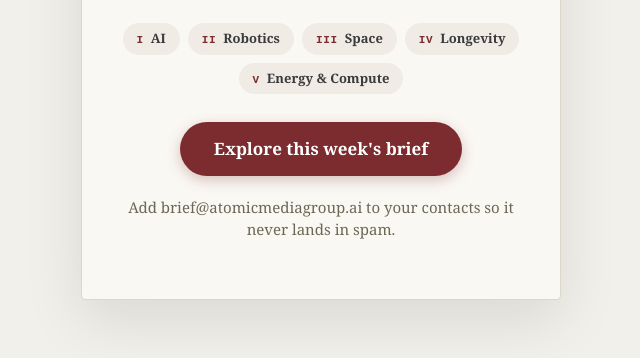
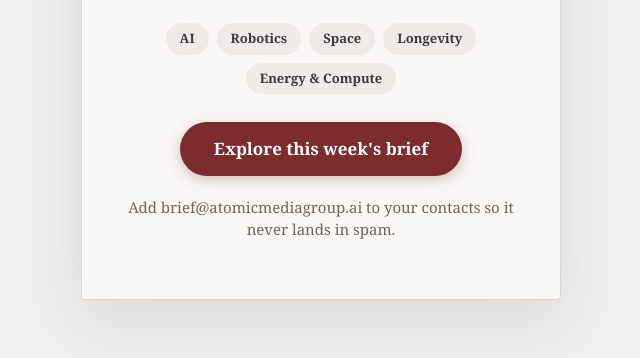
Before and after one commit to 2c675h4268-sketch/amg-website, a plain HTML site: page confirmed.html in a window 1280 px wide. Shown: the part 404-762 px from the top of the page, without its empty margins (319-959 px from the left). Drawn offline with Linux system fonts and the light colour scheme.

Commit message:
Remove Roman numeral index clutter; keep the V brand mark
Per feedback the I-V numerals read as clutter. Dropped them from the tab
bar, the hero index device, the per-section nameplates, and the confirm
page force pills. The serif "V" brand mark (nav lockup + favicon) stays.

Email mastheads (daily v21, weekly get_newsletter_html) had the I-V
device removed the same way, V mark kept, deployed separately.

Co-Authored-By: Claude Opus 4.8 <noreply@anthropic.com>

```diff
--- a/confirmed.html
+++ b/confirmed.html
@@ -21,7 +21,6 @@
   .btn:hover{background:#5e2023;}
   .forces{display:flex;flex-wrap:wrap;gap:8px;justify-content:center;margin-top:26px;}
   .f{font-size:13px;font-weight:600;padding:6px 14px;border-radius:100px;background:#f0ebe4;color:#3a3a3c;}
-  .f b{font-family:'Courier New',monospace;font-size:11px;font-weight:600;color:#7c2b2f;margin-right:7px;letter-spacing:.06em;}
 </style></head>
 <body>
   <div class="card">
@@ -32,11 +31,11 @@
     <h1>You're confirmed.</h1>
     <p>Your subscription is active. Your first thesis lands the next <strong>weekday morning</strong>.</p>
     <div class="forces">
-      <span class="f"><b>I</b>AI</span>
-      <span class="f"><b>II</b>Robotics</span>
-      <span class="f"><b>III</b>Space</span>
-      <span class="f"><b>IV</b>Longevity</span>
-      <span class="f"><b>V</b>Energy &amp; Compute</span>
+      <span class="f">AI</span>
+      <span class="f">Robotics</span>
+      <span class="f">Space</span>
+      <span class="f">Longevity</span>
+      <span class="f">Energy &amp; Compute</span>
     </div>
     <a class="btn" href="/">Explore this week's brief</a>
     <p class="muted">Add brief@atomicmediagroup.ai to your contacts so it never lands in spam.</p>
```
Also changed, not shown: index.html (+2 -7 lines).
